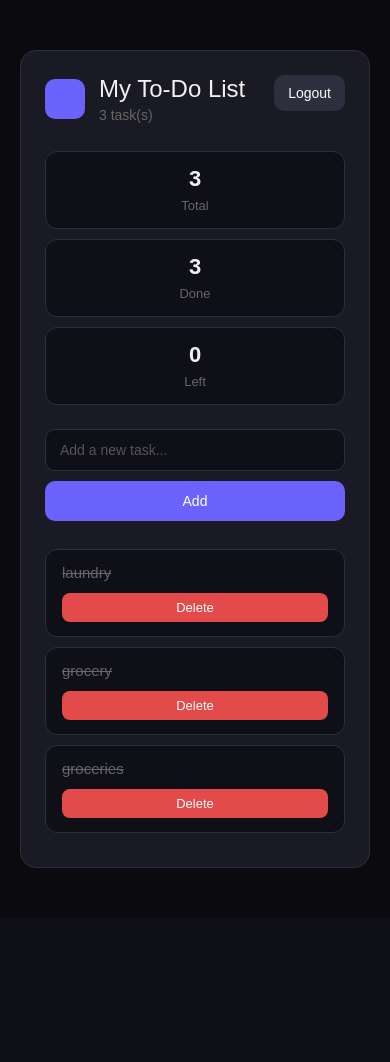
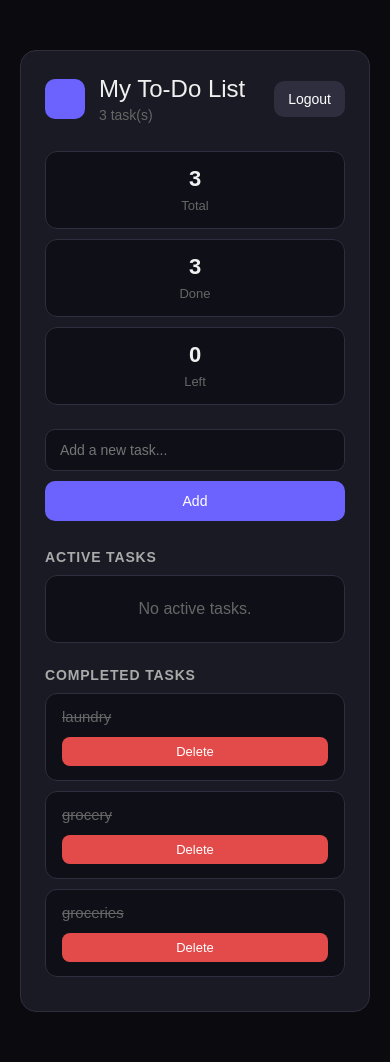
Before and after one commit to mongoosepetter38/todo-web, a Flask app: page / in a window 390 px wide. Before the commit the page ends 868 px from the top, so only its background shows below. Run offline with Flask 3, Linux system fonts and the light colour scheme; a user stored in the database is signed in; data comes from the database, SQL or seed files in the repository.

Commit message:
Separate active and completed tasks

```diff
--- a/templates/index.html
+++ b/templates/index.html
@@ -31,30 +31,17 @@
       gap: 16px;
     }
 
-    .logo-row {
-      display: flex;
-      align-items: center;
-      gap: 14px;
-    }
+    .logo-row { display: flex; align-items: center; gap: 14px; }
 
     .logo {
       width: 40px;
       height: 40px;
       border-radius: 10px;
       background: #6c63ff;
-      flex-shrink: 0;
     }
 
-    h1 {
-      font-size: 24px;
-      font-weight: 500;
-      margin-bottom: 4px;
-    }
-
-    .subtitle {
-      color: #666;
-      font-size: 14px;
-    }
+    h1 { font-size: 24px; font-weight: 500; margin-bottom: 4px; }
+    .subtitle { color: #666; font-size: 14px; }
 
     .logout {
       text-decoration: none;
@@ -63,10 +50,6 @@
       padding: 10px 14px;
       border-radius: 10px;
       font-size: 14px;
-    }
-
-    .logout:hover {
-      background: #3a3a4d;
     }
 
     .stats {
@@ -84,16 +67,8 @@
       text-align: center;
     }
 
-    .stat-box strong {
-      display: block;
-      font-size: 22px;
-      margin-bottom: 4px;
-    }
-
-    .stat-box span {
-      color: #666;
-      font-size: 13px;
-    }
+    .stat-box strong { display: block; font-size: 22px; margin-bottom: 4px; }
+    .stat-box span { color: #666; font-size: 13px; }
 
     form {
       display: flex;
@@ -112,13 +87,7 @@
       outline: none;
     }
 
-    input[type="text"]:focus {
-      border-color: #6c63ff;
-    }
-
-    input::placeholder {
-      color: #555;
-    }
+    input[type="text"]:focus { border-color: #6c63ff; }
 
     button {
       background: #6c63ff;
@@ -131,8 +100,12 @@
       cursor: pointer;
     }
 
-    button:hover {
-      background: #5a52e0;
+    .section-title {
+      color: #aaa;
+      font-size: 14px;
+      margin: 24px 0 10px;
+      text-transform: uppercase;
+      letter-spacing: 0.06em;
     }
 
     .task {
@@ -172,13 +145,8 @@
       color: white;
     }
 
-    .complete-btn {
-      background: #16803c;
-    }
-
-    .delete-btn {
-      background: #e24b4a;
-    }
+    .complete-btn { background: #16803c; }
+    .delete-btn { background: #e24b4a; }
 
     .empty {
       color: #666;
@@ -190,40 +158,13 @@
     }
 
     @media (max-width: 600px) {
-      .card {
-        padding: 24px;
-        margin: 20px auto;
-      }
-
-      .top-bar {
-        align-items: flex-start;
-      }
-
-      .stats {
-        flex-direction: column;
-      }
-
-      form {
-        flex-direction: column;
-      }
-
-      button {
-        width: 100%;
-      }
-
-      .task {
-        flex-direction: column;
-        align-items: flex-start;
-      }
-
-      .actions {
-        width: 100%;
-      }
-
-      .actions a {
-        flex: 1;
-        text-align: center;
-      }
+      .card { padding: 24px; margin: 20px auto; }
+      .stats { flex-direction: column; }
+      form { flex-direction: column; }
+      button { width: 100%; }
+      .task { flex-direction: column; align-items: flex-start; }
+      .actions { width: 100%; }
+      .actions a { flex: 1; text-align: center; }
     }
   </style>
 </head>
@@ -260,20 +201,37 @@
       <button type="submit">Add</button>
     </form>
 
-    {% if tasks %}
-      {% for task in tasks %}
+    <h2 class="section-title">Active Tasks</h2>
+
+    {% set active_tasks = tasks|rejectattr('done')|list %}
+    {% if active_tasks %}
+      {% for task in active_tasks %}
         <div class="task">
-          <span class="task-text {{ 'done' if task.done else '' }}">{{ task.task }}</span>
+          <span class="task-text">{{ task.task }}</span>
           <div class="actions">
-            {% if not task.done %}
-              <a href="/complete/{{ task.id }}" class="complete-btn">Done</a>
-            {% endif %}
+            <a href="/complete/{{ task.id }}" class="complete-btn">Done</a>
             <a href="/delete/{{ task.id }}" class="delete-btn" onclick="return confirm('Are you sure you want to delete this task?');">Delete</a>
           </div>
         </div>
       {% endfor %}
     {% else %}
-      <p class="empty">No tasks yet — add one above.</p>
+      <p class="empty">No active tasks.</p>
+    {% endif %}
+
+    <h2 class="section-title">Completed Tasks</h2>
+
+    {% set completed_tasks = tasks|selectattr('done')|list %}
+    {% if completed_tasks %}
+      {% for task in completed_tasks %}
+        <div class="task">
+          <span class="task-text done">{{ task.task }}</span>
+          <div class="actions">
+            <a href="/delete/{{ task.id }}" class="delete-btn" onclick="return confirm('Are you sure you want to delete this task?');">Delete</a>
+          </div>
+        </div>
+      {% endfor %}
+    {% else %}
+      <p class="empty">No completed tasks yet.</p>
     {% endif %}
   </div>
 </body>
```
